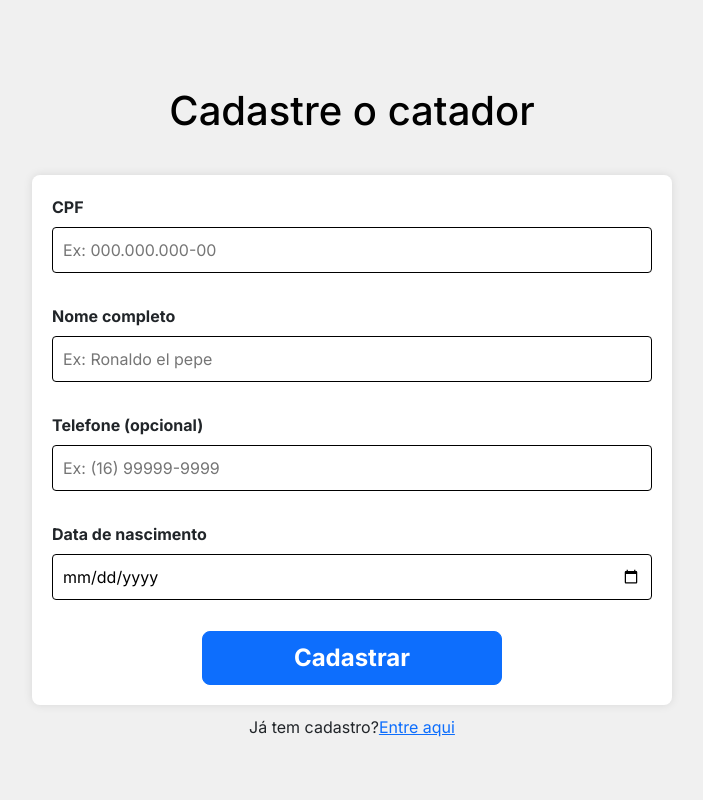
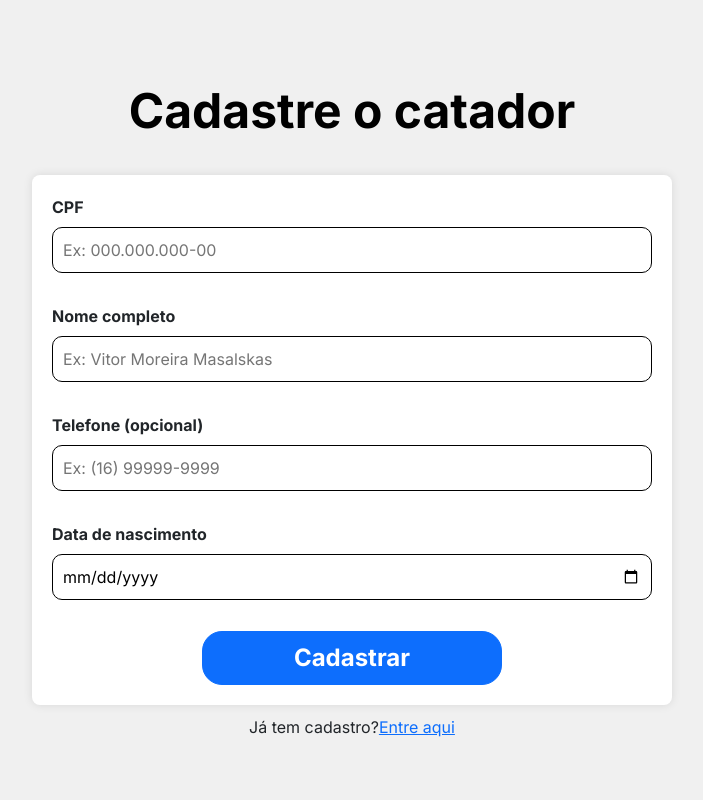
Before and after one commit to gustav0-rdg/tcc_cooperativas, a Flask app: template templates/cadastro-catador.html in a window 1280 px wide. Shown: the whole page, without its empty margins (288-991 px from the left). Run offline with Flask 3, Linux system fonts and the light colour scheme; the template is opened without the code that fills it, so the values that code supplies are empty; some libraries are stand-ins or nearby versions.

Commit message:
MODIFY: Border radius, button
FIX: Arrumando o cpf

```diff
--- a/static/styles/cadastro-catador.css
+++ b/static/styles/cadastro-catador.css
@@ -27,9 +27,11 @@
     align-items: center;
 
     color: #000;
+}
 
-    font-size: 24px;
-    font-weight: bold;
+.cabecalho-titulo{
+    font-size: 32px;
+    font-weight: bolder;
 }
 
 .formulario{
@@ -57,12 +59,14 @@
     margin-bottom: 15px;
 
     border: 1px solid #000;
-    border-radius: 4px;
+    border-radius: 10px;
 }
 
 .form-button{
     font-weight: bold;
     font-size: 24px;
+
+    border-radius: 20px;
 }
 
 .rodape{
@@ -82,4 +86,9 @@
     .form-button{
         width: 50%;
     }
+
+    .cabecalho-titulo{
+        font-size: 48px;
+        font-weight: bolder;
+    }
 }
--- a/templates/cadastro-catador.html
+++ b/templates/cadastro-catador.html
@@ -41,12 +41,12 @@
 
             <div class="mb-3">
                 <label for="cpf" class="form-label">CPF</label>
-                <input type="text" class="form-input" id="cpf" name="cpf" required placeholder="Ex: 000.000.000-00">
+                <input type="number" class="form-input" id="cpf" name="cpf" required placeholder="Ex: 000.000.000-00" pattern="\d{3}\.\d{3}\.\d{3}-\d{2}" maxlength="14">
             </div>
 
             <div class="mb-3">
                 <label for="nome" class="form-label">Nome completo</label>
-                <input type="text" class="form-input" id="nome" name="nome" required placeholder="Ex: Ronaldo el pepe">
+                <input type="text" class="form-input" id="nome" name="nome" required placeholder="Ex: Vitor Moreira Masalskas">
             </div>
 
             <div class="mb-3">
```
